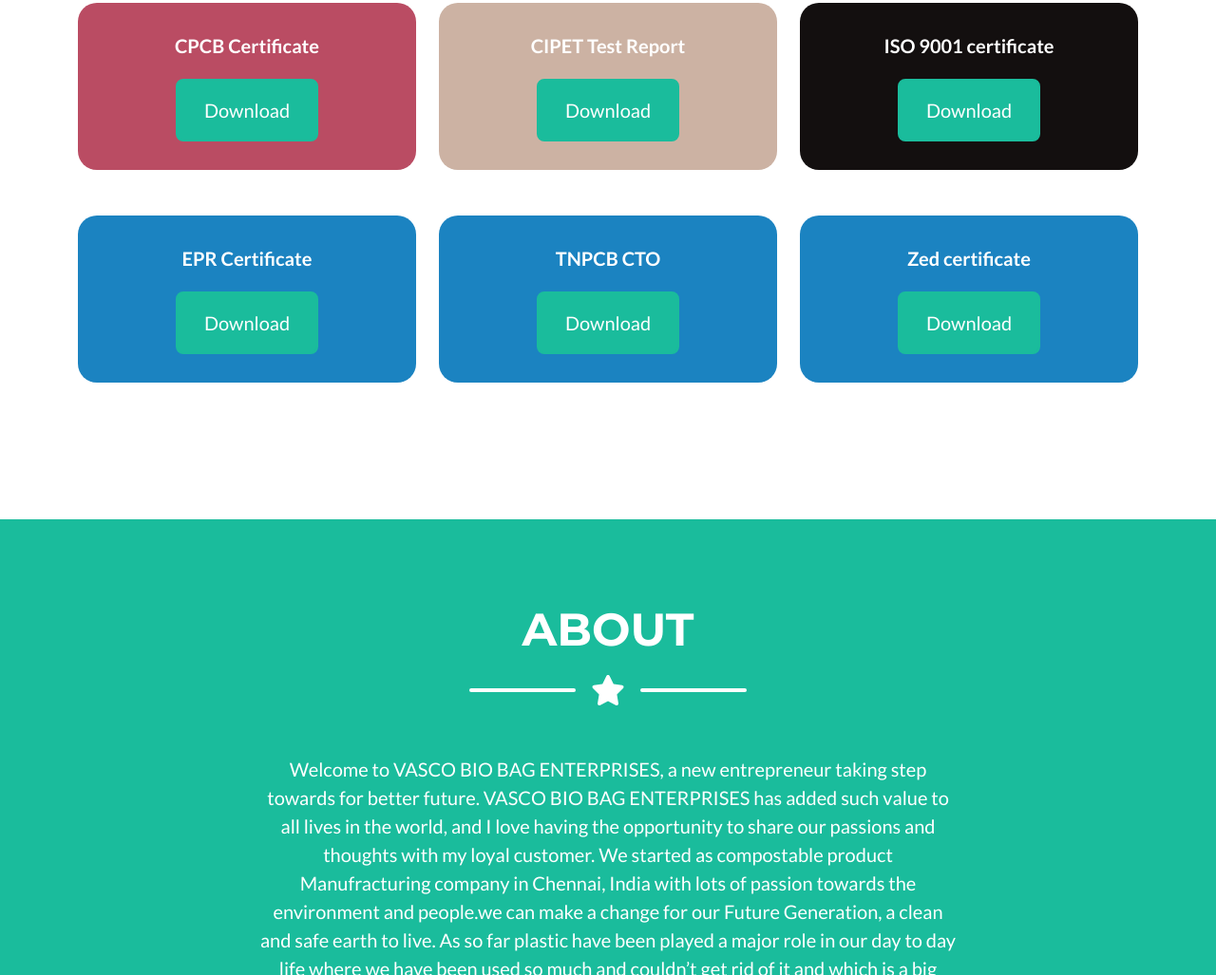
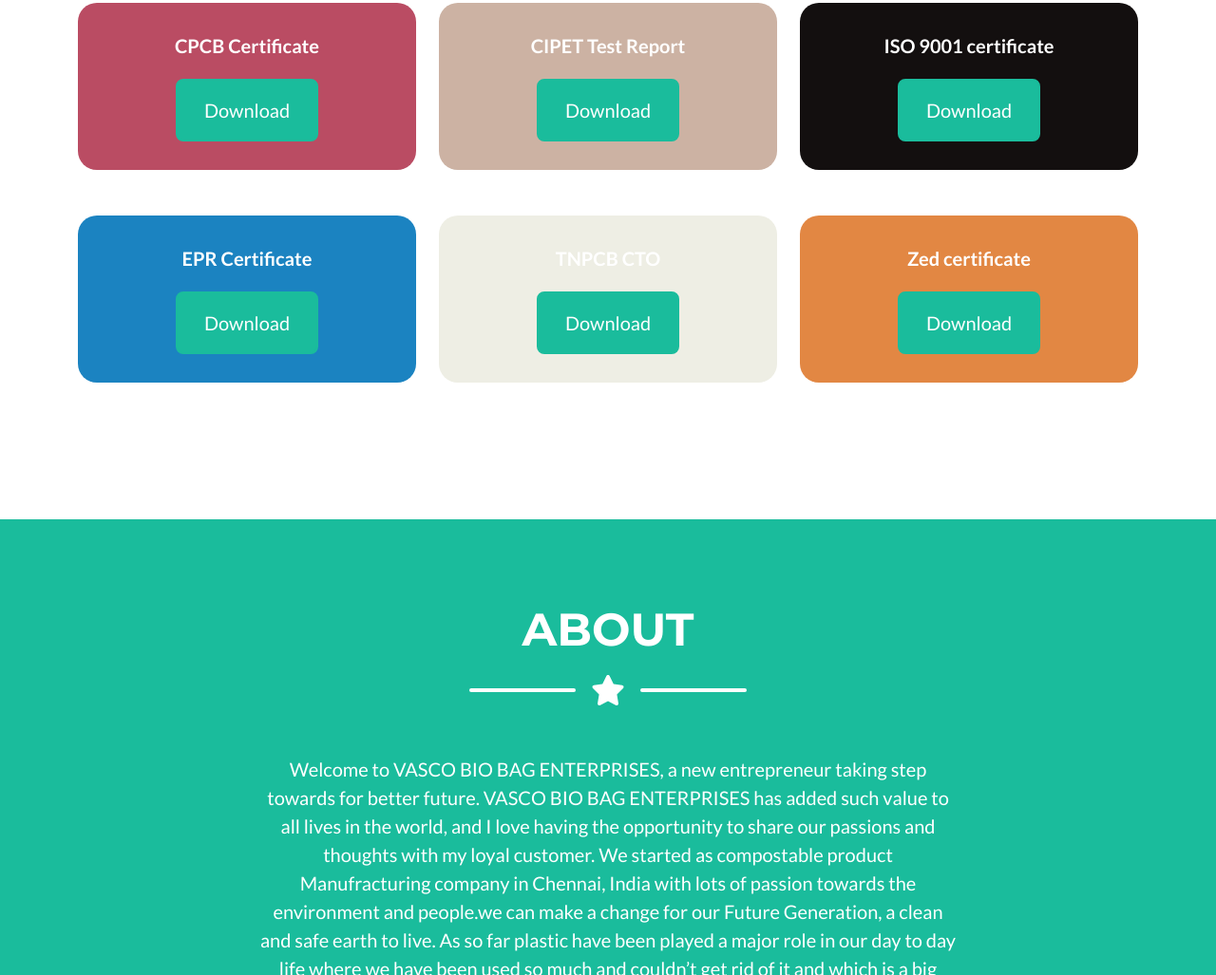
Before and after one commit to vilvaathibanpb/vasiobag, a plain HTML site: page index.html in a window 1280 px wide. Shown: the part 975-2002 px from the top of the page at 95% size. Drawn offline with nearby package versions, Linux system fonts and the light colour scheme.

Commit message:
Update index.html

```diff
--- a/index.html
+++ b/index.html
@@ -104,14 +104,14 @@
                 </div>
                 <!-- Portfolio Item 5-->
                  <div class="col-md-6 col-lg-4 mb-5">
-                    <div class="cert" style="background-color: #1b83c1">
+                    <div class="cert" style="background-color: #eeeee4">
                         <div style="margin-bottom: 20px;">TNPCB CTO</div>
                         <a class="btn btn-primary btn-xl" id="submitButton" href="./5.pdf" download="EPR Certificate">Download</a>
                     </div>
                 </div>
                 <!-- Portfolio Item 6-->
                  <div class="col-md-6 col-lg-4 mb-5">
-                    <div class="cert" style="background-color: #1b83c1">
+                    <div class="cert" style="background-color: #e28743">
                         <div style="margin-bottom: 20px;">Zed certificate</div>
                         <a class="btn btn-primary btn-xl" id="submitButton" href="./6.pdf" download="EPR Certificate">Download</a>
                     </div>
```
